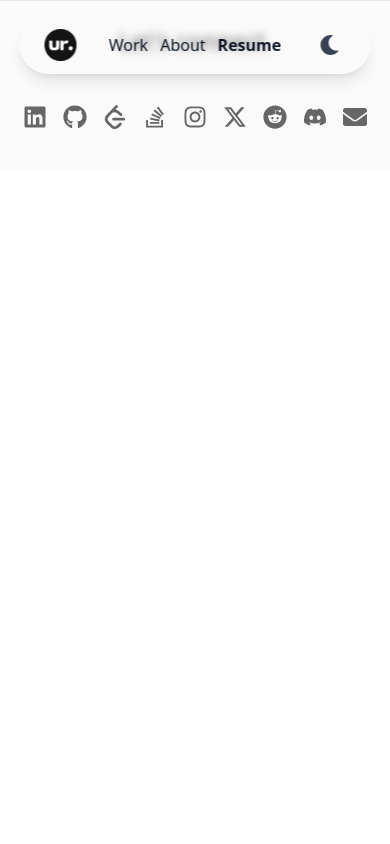
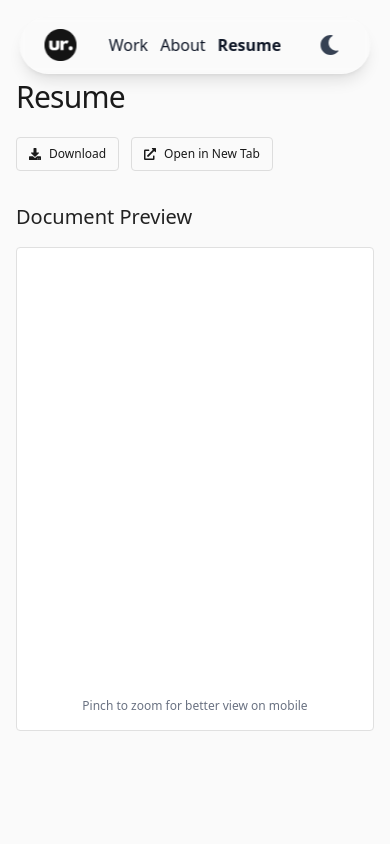
Before and after one commit to YHQZ1/portfolio, a React (Vite) app: page /resume in a window 390 px wide. Shown: the top 844 px of the page. Built offline with nearby package versions, Linux system fonts and the light colour scheme.

Commit message:
updated resume section

```diff
--- a/src/App.jsx
+++ b/src/App.jsx
@@ -8,6 +8,7 @@ import { useEffect } from "react";
 
 import Work from "./pages/Work";
 import About from "./pages/About";
+import Resume from "./pages/Resume";
 
 import Navbar from "./components/Navbar";
 import Footer from "./components/Footer";
@@ -46,6 +47,7 @@ export default function App() {
           <Route path="/" element={<Work />} />
           <Route path="/about" element={<About />} />
           <Route path="/contact" element={<Contact />} />
+          <Route path="/resume" element={<Resume />} />
         </Routes>
         <ScrollToTopButtonWrapper />
         <Footer />
--- a/src/components/Cursor.jsx
+++ b/src/components/Cursor.jsx
@@ -17,6 +17,14 @@ export default function Cursor() {
     let mouseY = window.innerHeight / 2;
     let rafId = null;
 
+    const hideCursorOnIframe = () => {
+      cursor.style.opacity = "0";
+    };
+
+    const showCursorOnIframe = () => {
+      cursor.style.opacity = "1";
+    };
+
     const moveCursor = (e) => {
       mouseX = e.clientX;
       mouseY = e.clientY;
@@ -27,6 +35,18 @@ export default function Cursor() {
       cursor.style.opacity = "0";
     };
 
+    const handleMouseOver = (e) => {
+      if (e.target.tagName === "IFRAME" || e.target.closest("iframe")) {
+        hideCursorOnIframe();
+      }
+    };
+
+    const handleMouseOut = (e) => {
+      if (e.target.tagName === "IFRAME" || e.target.closest("iframe")) {
+        showCursorOnIframe();
+      }
+    };
+
     const updateCursorPosition = () => {
       cursor.style.left = `${mouseX - 4}px`;
       cursor.style.top = `${mouseY - 2}px`;
@@ -35,12 +55,16 @@ export default function Cursor() {
 
     document.addEventListener("mousemove", moveCursor);
     document.addEventListener("mouseleave", handleLeave);
+    document.addEventListener("mouseover", handleMouseOver);
+    document.addEventListener("mouseout", handleMouseOut);
 
     updateCursorPosition();
 
     return () => {
       document.removeEventListener("mousemove", moveCursor);
       document.removeEventListener("mouseleave", handleLeave);
+      document.removeEventListener("mouseover", handleMouseOver);
+      document.removeEventListener("mouseout", handleMouseOut);
       if (rafId) cancelAnimationFrame(rafId);
     };
   }, [isTouchDevice]);
--- a/src/components/Navbar.jsx
+++ b/src/components/Navbar.jsx
@@ -1,7 +1,6 @@
 import { Link, useLocation } from "react-router-dom";
 import { FaSun, FaMoon } from "react-icons/fa";
 import { useTheme } from "../context/ThemeContext";
-import resumePDF from "/Resume.pdf";
 
 export default function Navbar() {
   const { darkMode, toggleTheme } = useTheme();
@@ -46,17 +45,15 @@ export default function Navbar() {
           <span className="absolute bottom-0 left-0 w-0 h-[2px] bg-current transition-all duration-300 group-hover:w-full" />
         </Link>
 
-        <a
-          href={resumePDF}
-          target="_blank"
-          rel="noopener noreferrer"
+        <Link
+          to="/resume"
           className={`${
             isActive("/resume") ? "font-semibold" : "font-medium"
           } text-base sm:text-lg md:text-base lg:text-lg py-1 relative group`}
         >
           Resume
           <span className="absolute bottom-0 left-0 w-0 h-[2px] bg-current transition-all duration-300 group-hover:w-full" />
-        </a>
+        </Link>
       </div>
 
       <button
--- /dev/null
+++ b/src/pages/Resume.jsx
@@ -0,0 +1,127 @@
+import { useTheme } from "../context/ThemeContext";
+import { useEffect, useState } from "react";
+import { FaDownload, FaExternalLinkAlt } from "react-icons/fa";
+
+export default function Resume() {
+  const { darkMode } = useTheme();
+  const [scrollProgress, setScrollProgress] = useState(0);
+
+  useEffect(() => {
+    const updateProgress = () => {
+      const scrollTop = window.scrollY;
+      const docHeight =
+        document.documentElement.scrollHeight - window.innerHeight;
+      setScrollProgress((scrollTop / docHeight) * 100);
+    };
+    window.addEventListener("scroll", updateProgress);
+    return () => window.removeEventListener("scroll", updateProgress);
+  }, []);
+
+  return (
+    <main
+      className={`min-h-screen ${
+        darkMode ? "bg-[#0a0a0a]" : "bg-[#fafafa]"
+      } px-4 sm:px-6 md:px-8`}
+    >
+      <div
+        className={`
+          fixed top-0 left-0 h-[2px] z-50
+          ${
+            darkMode
+              ? "bg-white shadow-[0_0_6px_rgba(255,255,255,0.4)]"
+              : "bg-black shadow-[0_0_6px_rgba(0,0,0,0.25)]"
+          }
+          transition-[width] duration-500 ease-out
+        `}
+        style={{ width: `${scrollProgress}%` }}
+      />
+
+      <div className="max-w-6xl mx-auto pt-20 sm:pt-24 md:pt-28 lg:pt-32 pb-16 sm:pb-20 md:pb-24">
+        <h1
+          className={`
+            text-3xl xs:text-4xl sm:text-5xl md:text-6xl lg:text-7xl
+            font-extralight mb-6 sm:mb-8
+            ${darkMode ? "text-[#f5f5f5]" : "text-[#1a1a1a]"}
+            tracking-tight leading-[1.1] relative inline-block group
+          `}
+        >
+          Resume
+          <span className="absolute bottom-0 left-0 h-[2px] w-0 bg-current transition-all duration-300 group-hover:w-full" />
+        </h1>
+
+        <div className="flex flex-wrap gap-3 sm:gap-4 mb-8 sm:mb-10 md:mb-12">
+          <a
+            href="/Resume.pdf"
+            download="Resume.pdf"
+            className={`
+              flex items-center gap-2 text-xs sm:text-sm px-3 sm:px-4 py-2 rounded-sm border
+              ${
+                darkMode
+                  ? "border-[#2a2a2a] text-[#f5f5f5] hover:bg-[#111]"
+                  : "border-[#ddd] text-[#1a1a1a] hover:bg-[#f4f4f4]"
+              }
+              transition-none flex-shrink-0
+            `}
+          >
+            <FaDownload className="text-xs sm:text-sm" />
+            <span className="hidden xs:inline">Download</span>
+            <span className="xs:hidden">Download</span>
+          </a>
+
+          <a
+            href="/Resume.pdf"
+            target="_blank"
+            rel="noopener noreferrer"
+            className={`
+              flex items-center gap-2 text-xs sm:text-sm px-3 sm:px-4 py-2 rounded-sm border
+              ${
+                darkMode
+                  ? "border-[#2a2a2a] text-[#f5f5f5] hover:bg-[#111]"
+                  : "border-[#ddd] text-[#1a1a1a] hover:bg-[#f4f4f4]"
+              }
+              transition-none flex-shrink-0
+            `}
+          >
+            <FaExternalLinkAlt className="text-xs sm:text-sm" />
+            <span className="hidden xs:inline">Open in New Tab</span>
+            <span className="xs:hidden">Open in New Tab</span>
+          </a>
+        </div>
+
+        <h2
+          className={`
+            text-xl sm:text-2xl md:text-3xl font-extralight mb-4 sm:mb-6 relative inline-block group
+            ${darkMode ? "text-[#e5e5e5]" : "text-[#222]"}
+          `}
+        >
+          Document Preview
+          <span className="absolute bottom-0 left-0 h-[1px] w-0 bg-current transition-all duration-300 group-hover:w-full" />
+        </h2>
+
+        <div
+          className={`
+            w-full flex justify-center p-4 sm:p-5 md:p-6 rounded-sm
+            ${
+              darkMode
+                ? "border border-[#1a1a1a] bg-[#0f0f0f]"
+                : "border border-[#e0e0e0] bg-white"
+            }
+          `}
+        >
+          <div className="w-full max-w-[1050px] relative cursor-iframe-area">
+            <iframe
+              src="/Resume.pdf#toolbar=0&navpanes=0&scrollbar=0"
+              className="w-full h-[50vh] xs:h-[60vh] sm:h-[70vh] md:h-[75vh] lg:h-[85vh] rounded-sm"
+              style={{ border: "none" }}
+              title="Resume PDF Viewer"
+              loading="lazy"
+            />
+            <div className="block sm:hidden text-center mt-3 text-xs text-gray-500 dark:text-gray-400">
+              Pinch to zoom for better view on mobile
+            </div>
+          </div>
+        </div>
+      </div>
+    </main>
+  );
+}
```
